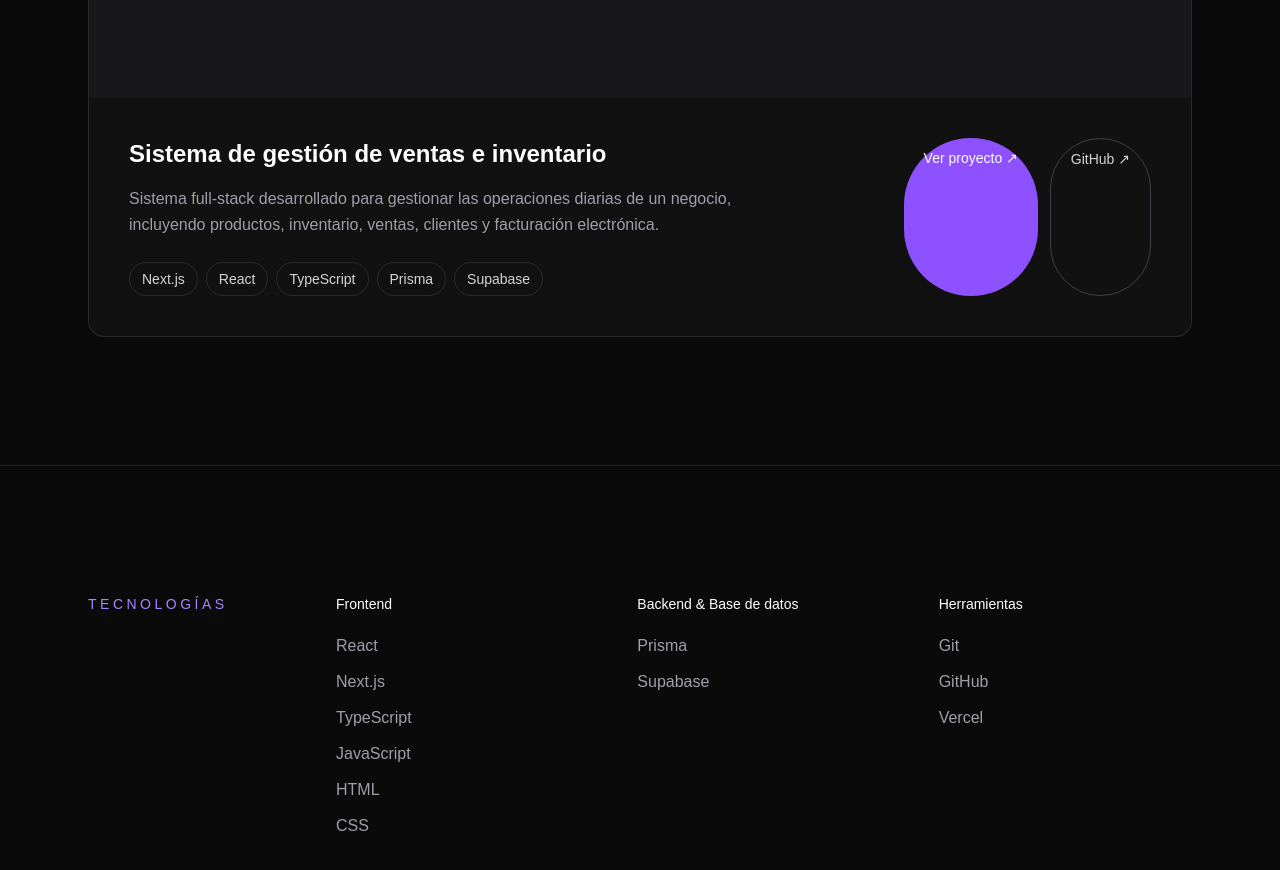
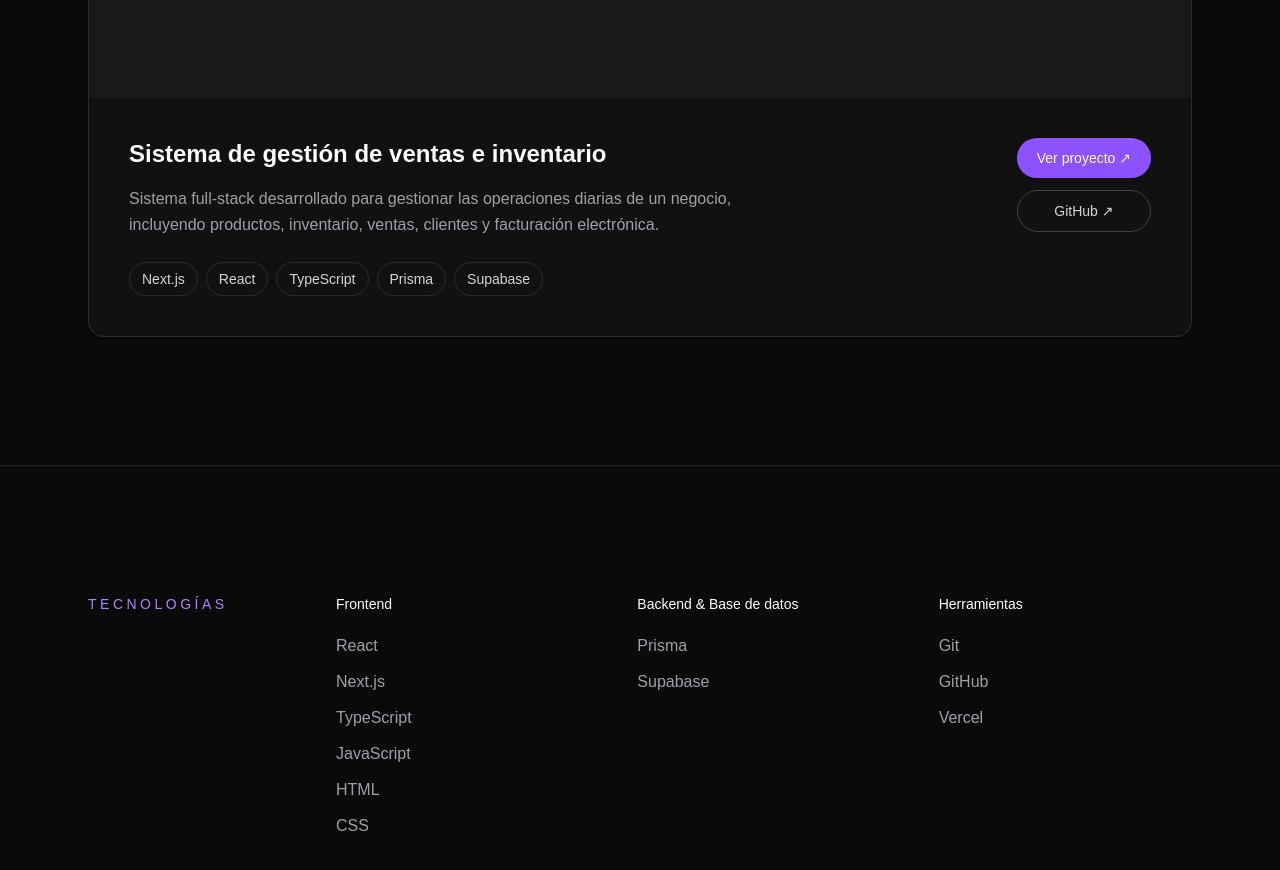
Before and after one commit to LeonardoVasquezN/Portafolio, a Next.js app: page / in a window 1280 px wide. Shown: the part 2080-2950 px from the top of the page. Built offline with nearby package versions, Linux system fonts and the light colour scheme.

Commit message:
correccion de responsive de botones en projects

```diff
--- a/app/components/Projects.tsx
+++ b/app/components/Projects.tsx
@@ -82,12 +82,12 @@ export default function Projects() {
               </div>
             </div>
 
-            <div className="flex flex-wrap gap-3">
+            <div className="flex flex-wrap gap-3 md:flex-col">
               <a
                 href="https://caprichos-shop.vercel.app/"
                 target="_blank"
                 rel="noopener noreferrer"
-                className="rounded-full bg-violet-500 px-5 py-2.5 text-sm font-medium text-white transition hover:bg-violet-400"
+                className="rounded-full bg-violet-500 px-5 py-2.5 text-center text-sm font-medium text-white transition hover:bg-violet-400 md:min-w-[130px]"
               >
                 {t.demo}
               </a>
@@ -96,7 +96,7 @@ export default function Projects() {
                 href="https://github.com/LeonardoVasquezN/CaprichosShop"
                 target="_blank"
                 rel="noopener noreferrer"
-                className="rounded-full border border-zinc-700 px-5 py-2.5 text-sm font-medium text-zinc-300 transition hover:border-zinc-500 hover:text-white"
+                className="rounded-full border border-zinc-700 px-5 py-2.5 text-center text-sm font-medium text-zinc-300 transition hover:border-zinc-500 hover:text-white md:min-w-[130px]"
               >
                 {t.github}
               </a>
```
